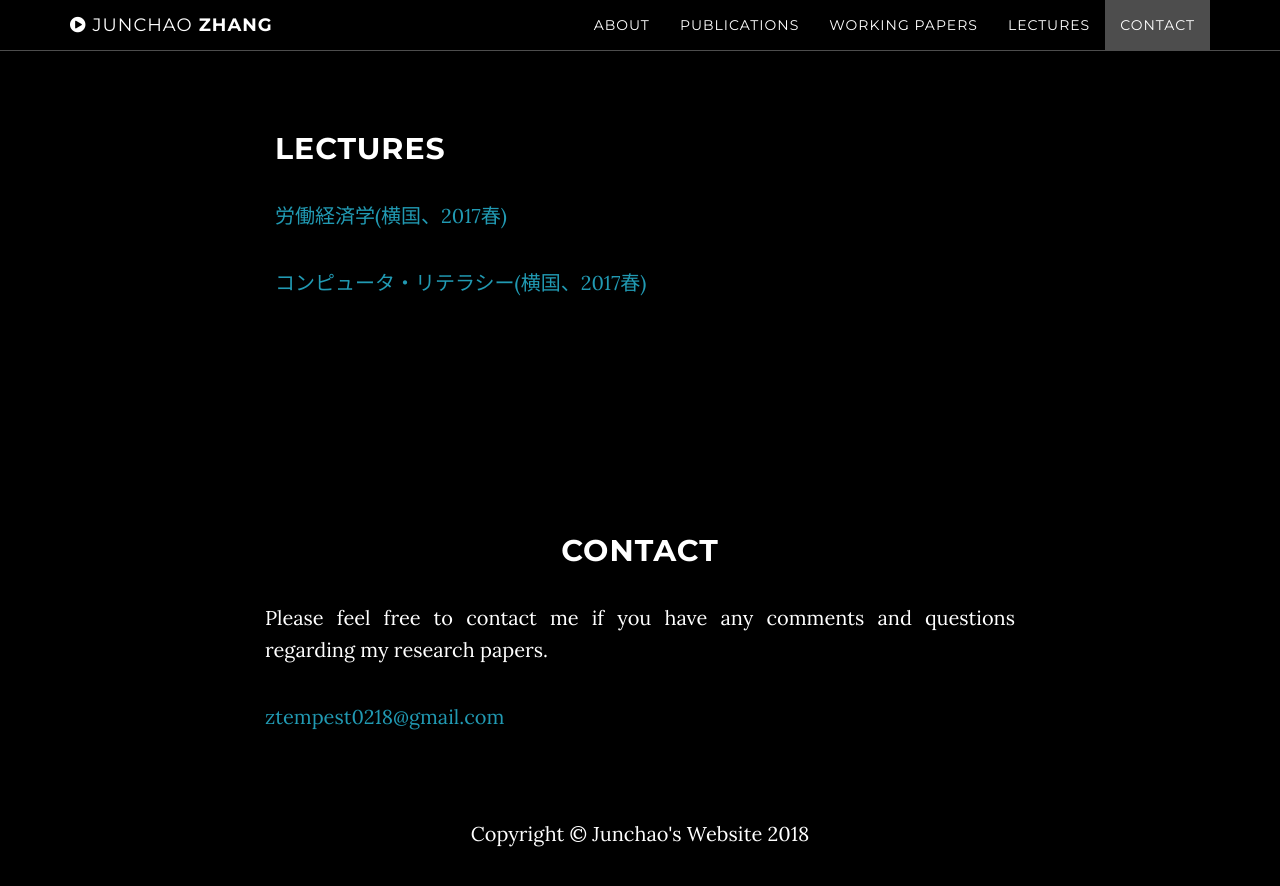
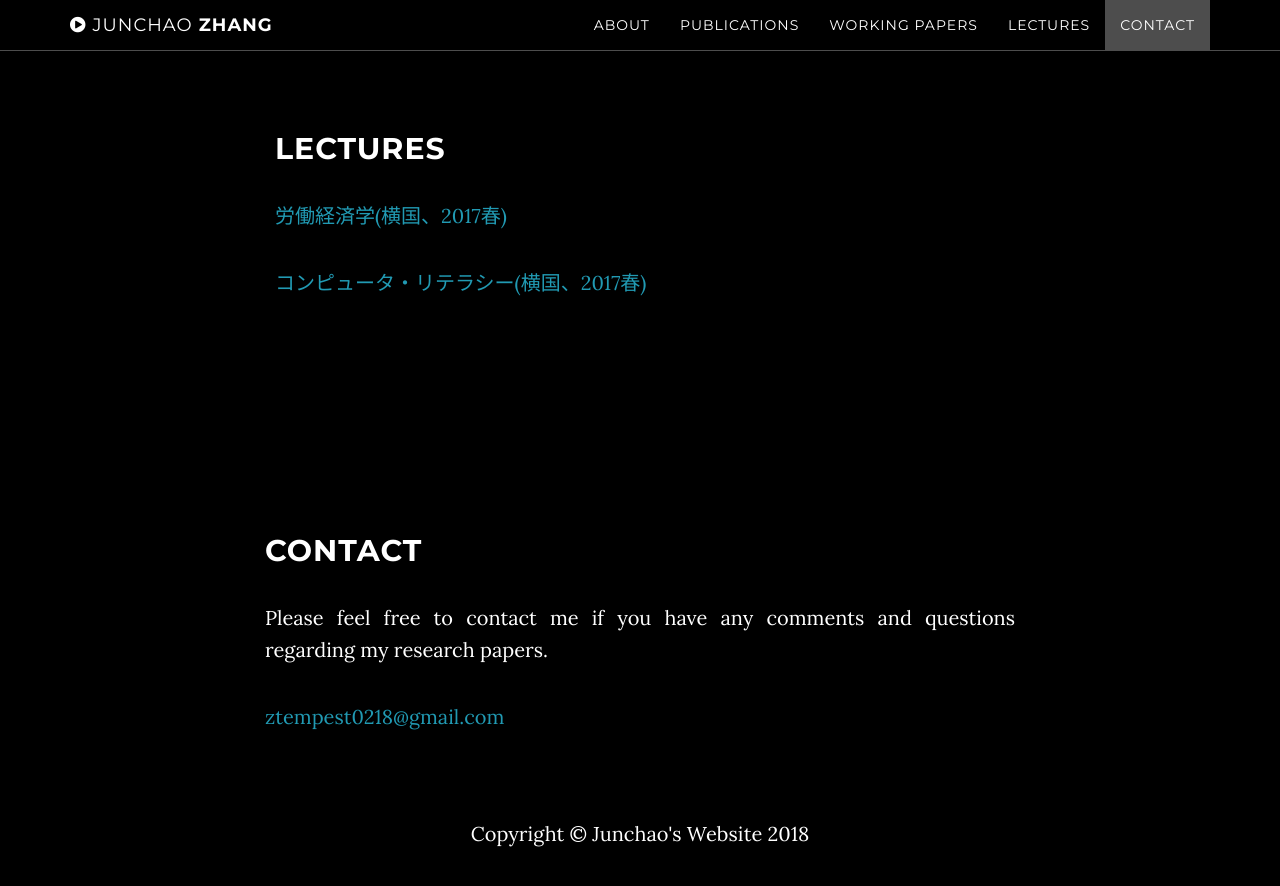
Before and after one commit to ztempest0218/ztempest0218.github.io, a Jekyll site: the page built from index.html, in a window 1280 px wide and 900 px high, scrolled down 3316 px. Shown: the top 886 px of the window. Built offline with Jekyll 4.4.1, drawn with Linux system fonts in a browser that asks for light colours.

Commit message:
Update contact.html

```diff
--- a/_includes/contact.html
+++ b/_includes/contact.html
@@ -1,10 +1,10 @@
     <!-- Contact Section -->
-    <section id="contact" class="container content-section text-center">
+    <section id="contact" class="container content-section text-justify">
                 <div class="row">
             <div class="col-lg-8 col-lg-offset-2">
                 <h2>Contact</h2>
-                <p align="justify">Please feel free to contact me if you have any comments and questions regarding my research papers.</p>
-                <p align="justify"><a href="mailto:ztempest0218@gmail.com">ztempest0218@gmail.com</a></p>
+                <p>Please feel free to contact me if you have any comments and questions regarding my research papers.</p>
+                <p><a href="mailto:ztempest0218@gmail.com">ztempest0218@gmail.com</a></p>
                 <ul class="list-inline banner-social-buttons">
                     {% for network in site.social %}
                     <li>
```
